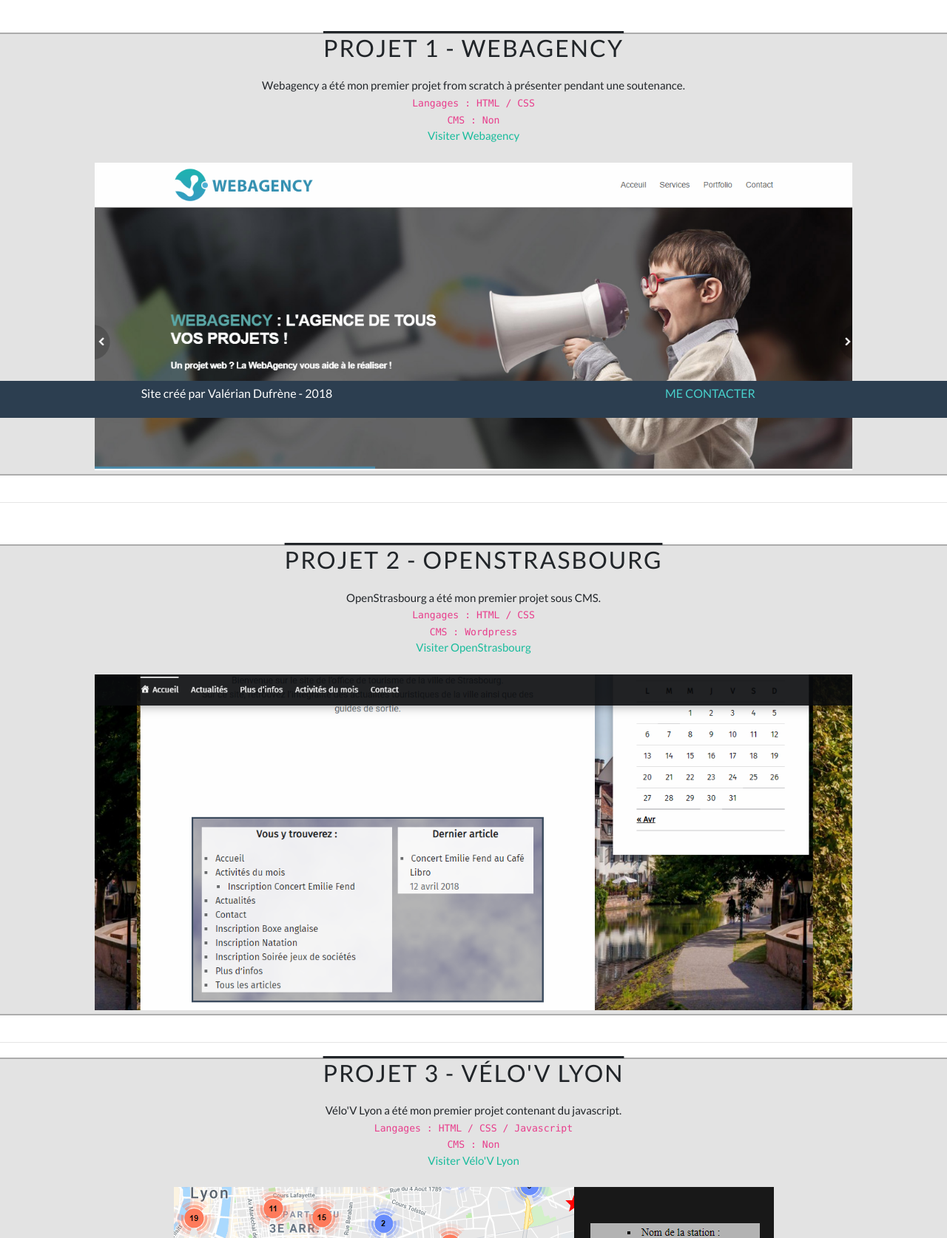
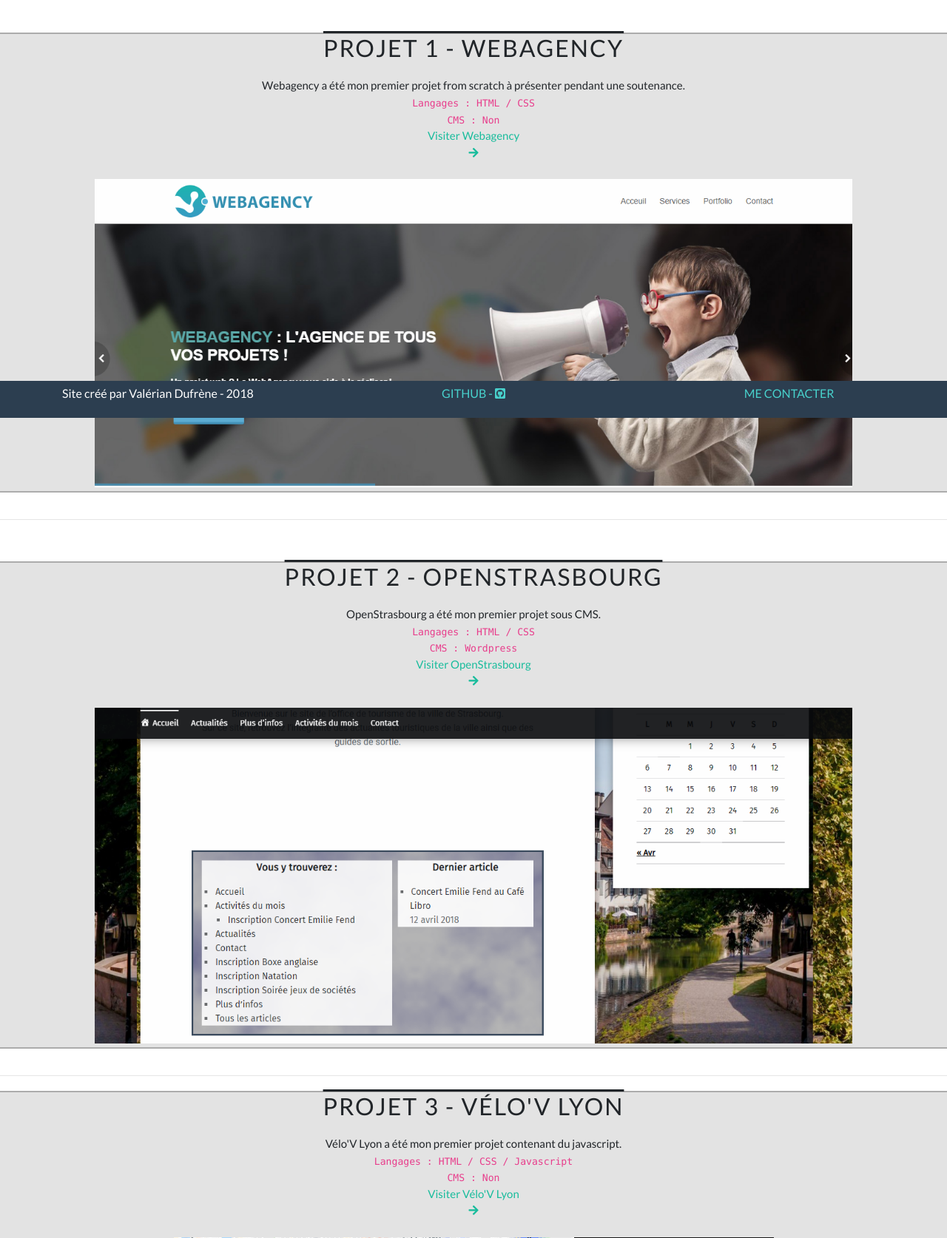
Before and after one commit to valros76/personnal_project5, a PHP site: page /index.php?action=portfolio in a window 1280 px wide. Shown: the part 235-1909 px from the top of the page at 74% size. Run offline with PHP 8.4, Linux system fonts and the light colour scheme; the visitor is signed in with stand-in values (Sample User, id 1); some libraries are stand-ins or nearby versions.

Commit message:
Add Font Awesome's icons.

```diff
--- a/templates/baseTemplate.php
+++ b/templates/baseTemplate.php
@@ -3,6 +3,7 @@
 <head>
     <meta charset="utf-8">
     <link rel="stylesheet" href="https://bootswatch.com/4/flatly/bootstrap.min.css">
+    <link rel="stylesheet" href="https://use.fontawesome.com/releases/v5.3.1/css/all.css" integrity="sha384-mzrmE5qonljUremFsqc01SB46JvROS7bZs3IO2EmfFsd15uHvIt+Y8vEf7N7fWAU" crossorigin="anonymous">
     <link rel="stylesheet" href="public/css/style.css">
     <meta name="viewport" content="width=device-width, initial-scale=1.0">
     <meta http-equiv="X-UA-Compatible" content="ie=edge">
@@ -60,6 +61,10 @@
         </p>
 
         <p>
+            <a href="https://github.com/valros76?tab=repositories" target="_blank">Github - <i class="fab fa-github-square"></i></a>
+        </p>
+
+        <p>
             <a href="?action=contact">Me contacter</a>
         </p>
     </footer>
--- a/views/homeView.php
+++ b/views/homeView.php
@@ -11,7 +11,7 @@
             <p>
                 Bienvenue sur la page d\'accueil du site.<br/><br/>
                 Vous êtes ici pour consulter mon portfolio ?<br/><br/>
-                <a href="?action=portfolio"><button class="btn btn-info">Consulter</button></a><br/>
+                <a href="?action=portfolio"><button class="btn btn-info">Consulter<br/><i class="fas fa-chevron-down"></i></button></a><br/>
                 <hr/>
                 <img src="public/img/nomad.png" alt="img_Accueil"/>
             </p>
--- a/views/pages/portfolio.php
+++ b/views/pages/portfolio.php
@@ -15,7 +15,7 @@
                     Webagency a été mon premier projet from scratch à présenter pendant une soutenance.<br/>
                     <code>Langages : HTML / CSS</code><br/>
                     <code>CMS : Non</code><br/>
-                    <a href="https://valerian-dufrene.000webhostapp.com/" target="_blank">Visiter Webagency</a>
+                    <a href="https://valerian-dufrene.000webhostapp.com/" target="_blank">Visiter Webagency<br/><i class="fas fa-arrow-right"></i></a>
                 </p>
                 <img src="public/img/projet1_mini.png" alt="image_itemPortfolio1"/>
             </div>
@@ -28,7 +28,7 @@
                     OpenStrasbourg a été mon premier projet sous CMS.<br/>
                     <code>Langages : HTML / CSS</code><br/>
                     <code>CMS : Wordpress</code><br/>
-                    <a href="http://dev-openstrasbourg.pantheonsite.io/" target="_blank">Visiter OpenStrasbourg</a>
+                    <a href="http://dev-openstrasbourg.pantheonsite.io/" target="_blank">Visiter OpenStrasbourg<br/><i class="fas fa-arrow-right"></i></a>
                 </p>
                 <img src="public/img/projet2_mini.png" alt="image_itemPortfolio2"/>
             </div>
@@ -42,7 +42,7 @@
                     Vélo\'V Lyon a été mon premier projet contenant du javascript.<br/>
                     <code>Langages : HTML / CSS / Javascript</code><br/>
                     <code>CMS : Non</code><br/>
-                    <a href="https://velo-v-valros.000webhostapp.com/" target="_blank">Visiter Vélo\'V Lyon</a>
+                    <a href="https://velo-v-valros.000webhostapp.com/" target="_blank">Visiter Vélo\'V Lyon<br/><i class="fas fa-arrow-right"></i></a>
                 </p>
                 <img src="public/img/projet3_mini.png" alt="image_itemPortfolio3"/>
             </div>
@@ -55,7 +55,7 @@
                     "Billet simple pour l\'Alaska" a été mon premier projet contenant du PHP.<br/>
                     <code>Langages : HTML / CSS / PHP</code><br/>
                     <code>CMS : Non</code><br/>
-                    <a href="https://projet4-valros.000webhostapp.com/" target="_blank">Visiter "Billet simple pour l\'Alaska"</a>
+                    <a href="https://projet4-valros.000webhostapp.com/" target="_blank">Visiter "Billet simple pour l\'Alaska"<br/><i class="fas fa-arrow-right"></i></a>
                 </p>
                 <img src="public/img/projet4_mini.png" alt="image_itemPortfolio4"/>
             </div>
```
Lines whose indentation alone changed are shown as unchanged.
